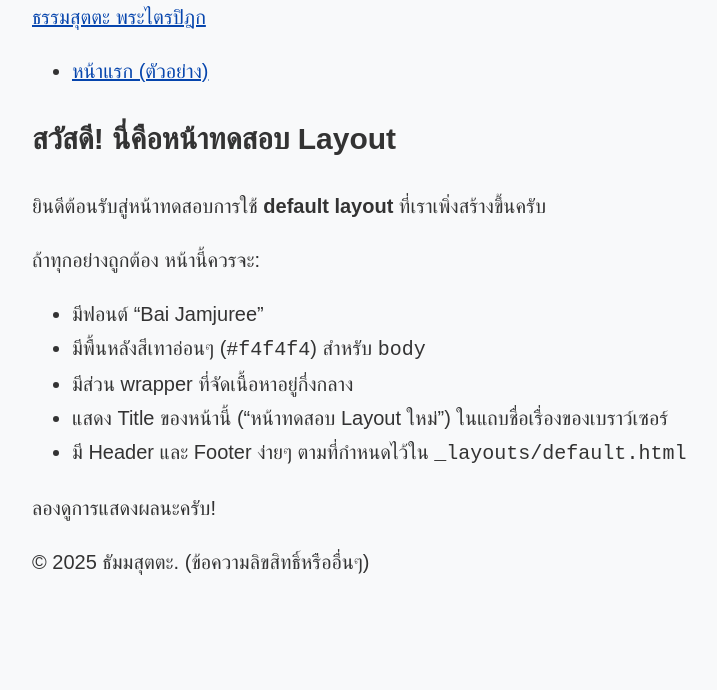
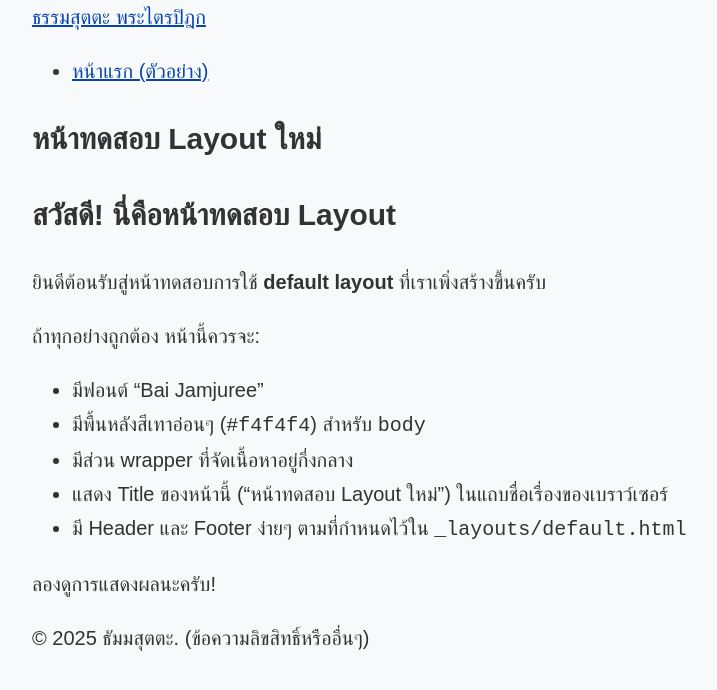
Before and after one commit to dhamsutta/tripitaka, a Jekyll site: the page built from _pages/test-layout-page.md, in a window 1280 px wide. Shown: the top 690 px of the page, without its empty margins (128-845 px from the left). Built offline with Jekyll 4.4.1, drawn with Linux system fonts in a browser that asks for light colours; some web fonts are replaced.

Commit message:
Update default.html
เพิ่มไสลโฺบาร

```diff
--- a/_layouts/default.html
+++ b/_layouts/default.html
@@ -15,15 +15,12 @@
     {% endif %}
 
     <link href="https://fonts.googleapis.com/css2?family=Bai+Jamjuree:wght@400;500;700&display=swap" rel="stylesheet">
-
     <link rel="stylesheet" href="{{ '/assets/css/main.css' | relative_url }}">
-
-    </head>
+</head>
 <body>
     <header class="site-header">
         <div class="wrapper">
-            <a class="site-title" rel="author" href="{{ '/' | relative_url }}">{{ site.title | default: "ชื่อเว็บไซต์ของคุณ (ตั้งใน _config.yml)" | escape }}</a>
-
+            <a class="site-title" rel="author" href="{{ '/' | relative_url }}">{{ site.title | default: "ชื่อเว็บไซต์ของคุณ" | escape }}</a>
             <nav class="site-nav">
                 <ul>
                     <li><a href="{{ '/' | relative_url }}">หน้าแรก (ตัวอย่าง)</a></li>
@@ -32,20 +29,38 @@
         </div>
     </header>
 
-    <main class="page-content" aria-label="Content">
+    <main class="page-content">
         <div class="wrapper">
-            {{ content }}
-        </div>
-    </main>
+            <div class="layout-container">
+                <div class="main-content-area">
+                    <article class="post">
+                        <header class="post-header">
+                            <h1 class="post-title">{{ page.title | default: "หัวข้อเรื่อง" | escape }}</h1>
+                        </header>
+                        <div class="post-content">
+                            {{ content }}
+                        </div>
+                    </article>
+                </div>
+
+                {% if page.sidebar %}
+                <aside class="sidebar-area">
+                    {% for item in page.sidebar %}
+                        {% if item.title %}<h3 class="sidebar-title">{{ item.title }}</h3>{% endif %}
+                        {% if item.html %}{{ item.html }}{% endif %}
+                        {% if item.text %}<p>{{ item.text }}</p>{% endif %}
+                    {% endfor %}
+                </aside>
+                {% endif %}
+            </div> </div> </main>
 
     <footer class="site-footer">
         <div class="wrapper">
             <p>&copy; <time datetime="{{ site.time | date_to_xmlschema }}">{{ site.time | date: '%Y' }}</time>
-               {{ site.author.name | default: "ผู้จัดทำเว็บไซต์ (ตั้งใน _config.yml)" | escape }}.
+               {{ site.author.name | default: "ผู้จัดทำเว็บไซต์" | escape }}.
                (ข้อความลิขสิทธิ์หรืออื่นๆ)
             </p>
         </div>
     </footer>
-
-    </body>
+</body>
 </html>
```
